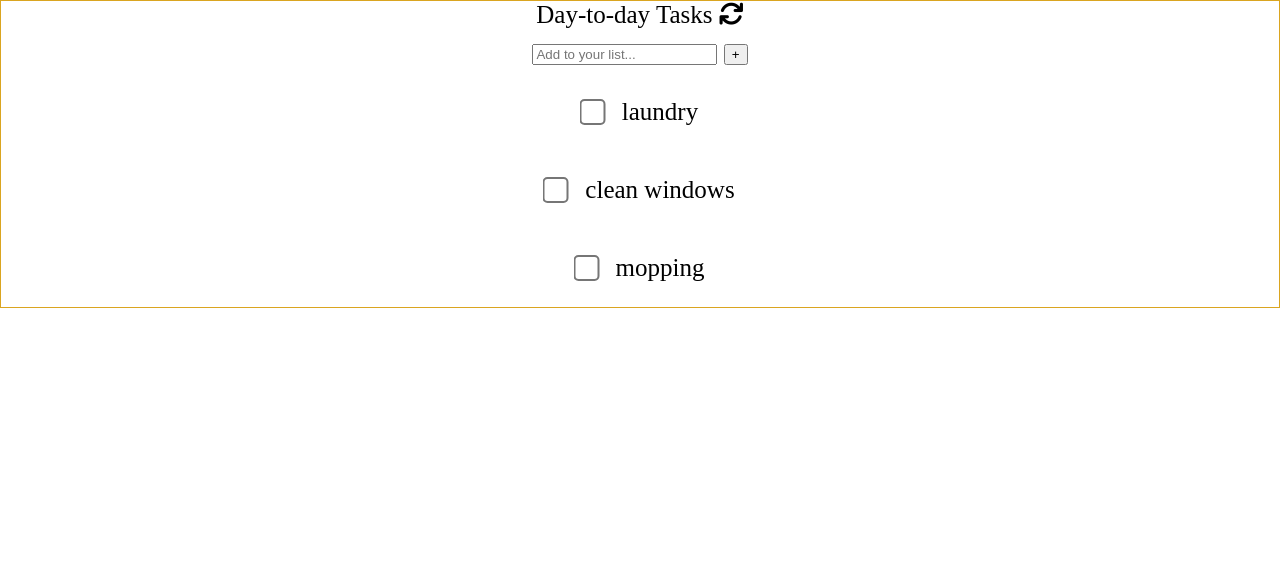
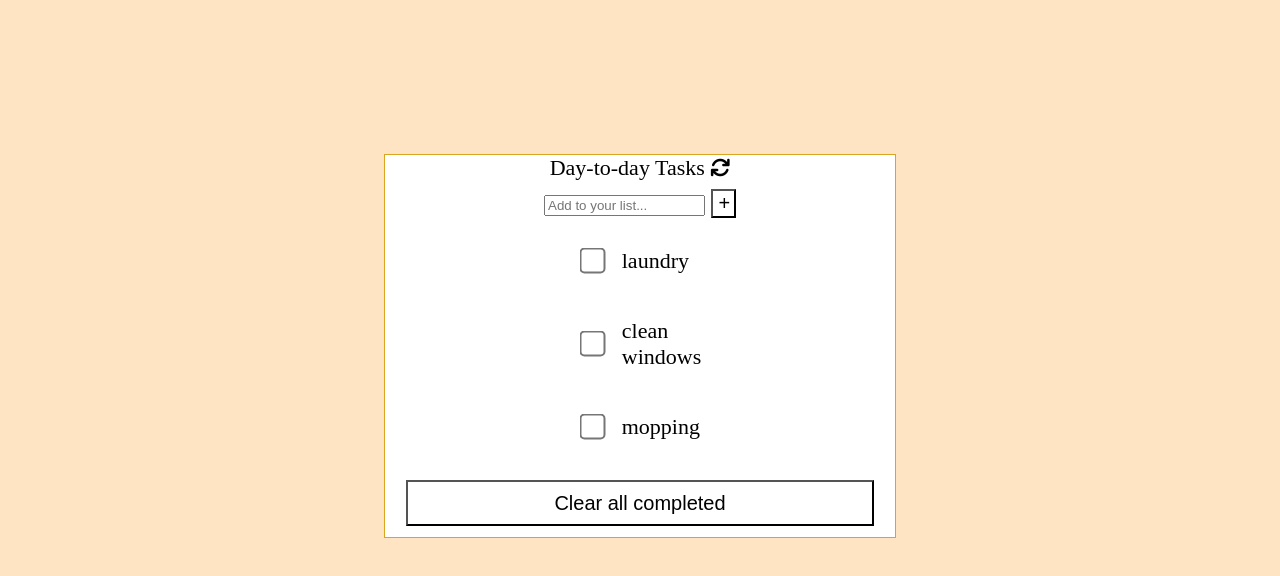
Before and after one commit to vangelif/to-do-list, a website built with webpack: page src/index.html in a window 1280 px wide. Built offline with nearby package versions, Linux system fonts and the light colour scheme.

Commit message:
Add styling in the css file

```diff
--- a/src/index.html
+++ b/src/index.html
@@ -14,15 +14,14 @@
   </head>
   <body>
     <div class="box">
-      <div class="box-top">
-        <span>Day-to-day Tasks</span>
-        <span><i class="fa-solid fa-arrows-rotate"></i></span>
-      </div>
-      <div>
+      <span>Day-to-day Tasks <i class="fa-solid fa-arrows-rotate"></i></span>
+
+      <div class="insert-form">
         <input type="text" placeholder="Add to your list..." />
         <button>+</button>
       </div>
       <div id="container"></div>
+      <div class="eraser"><button>Clear all completed</button></div>
     </div>
   </body>
 </html>
--- a/src/index.js
+++ b/src/index.js
@@ -30,6 +30,12 @@ const todoList = () => {
     `;
     container.appendChild(task);
   }
+
+  container.addEventListener("change", (event) => {
+    if (event.target.type === "checkbox") {
+      const task = event.target.closest(".todo-el");
+      task.classList.toggle("completed");
+    }
+  });
 };
-
 todoList();
--- a/src/style.css
+++ b/src/style.css
@@ -1,23 +1,64 @@
 body {
   text-align: center;
-  font-size: 25px;
+  font-size: 22px;
   padding: 0;
   margin: 0;
+  background-color: bisque;
 }
 
 .box {
-    display: flex;
-    flex-direction: column;
-    gap: 0.5rem;
-    border: 1px solid goldenrod;
-  }
+  margin: 12% 30%;
+  display: flex;
+  flex-direction: column;
+  gap: 0.5rem;
+  border: 1px solid goldenrod;
+  background-color: white;
+}
+
+.box span > i {
+  font-size: 20px;
+}
+
+.insert-form > input {
+  width: 30%;
+  height: 100%;
+}
+
+.insert-form > button {
+  width: 5%;
+  height: 125%;
+  font-size: 20px;
+  background-color: transparent;
+  margin: 0;
+}
 
 .todo-el {
   display: flex;
   gap: 20px;
   justify-content: center;
+  align-items: center;
 }
 
 .todo-el input[type="checkbox"] {
   transform: scale(2);
 }
+
+.todo-el p {
+  width: 15%;
+  text-align: left;
+}
+
+.completed p {
+  text-decoration: line-through;
+}
+
+.eraser {
+  margin: 2% 2%;
+}
+
+.eraser > button {
+  background-color: transparent;
+  margin: 0;
+  padding: 2% 30%;
+  font-size: 20px;
+}
```
